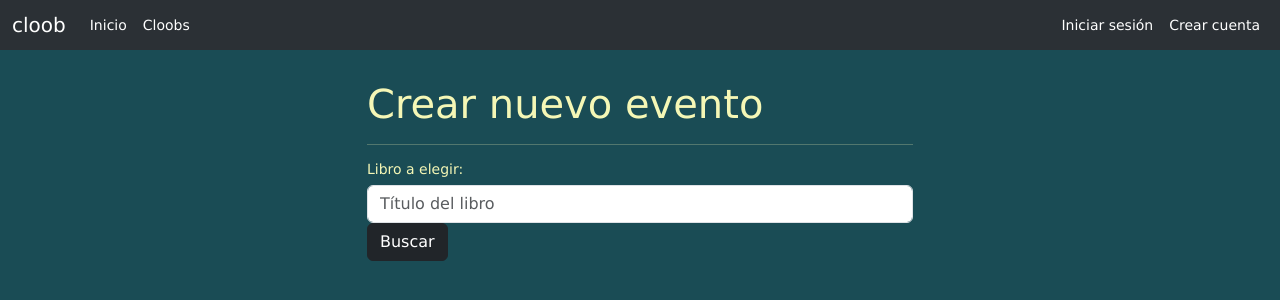
After one commit to danisalo/cloob-virtual-book-club, a Node server app: template views/event/create-event-1.hbs in a window 1280 px wide. The commit adds this page. Shown: the top 300 px of the page. Run offline with Node 20, Linux system fonts and the light colour scheme; the template is opened without the code that fills it, so the values that code supplies are empty; some libraries are stand-ins or nearby versions.

Commit message:
conflicts

```diff
--- a/package.json
+++ b/package.json
@@ -9,6 +9,7 @@
   "dependencies": {
     "axios": "^1.3.3",
     "bcryptjs": "^2.4.3",
+    "cloudinary": "^1.34.0",
     "connect-mongo": "^4.6.0",
     "cookie-parser": "^1.4.6",
     "dotenv": "^16.0.3",
@@ -17,6 +18,8 @@
     "hbs": "^4.2.0",
     "mongoose": "^6.9.2",
     "morgan": "^1.10.0",
+    "multer": "*",
+    "multer-storage-cloudinary": "^4.0.0",
     "serve-favicon": "^2.5.0"
   },
   "devDependencies": {
--- a/routes/event.routes.js
+++ b/routes/event.routes.js
@@ -10,16 +10,16 @@ const User = require('./../models/User.model')
 const { currentUser, isLoggedIn, isLoggedOut, checkRole } = require('../middlewares/route-guard')
 
 // Create Event form render #1
-router.get('/crear-evento-1', /*middleware organizer*/(req, res, next) => { res.render('event/create-event') })
+router.get('/crear-evento-1', /*middleware organizer*/(req, res, next) => { res.render('event/create-event-1') })
 
 // Create Event form handler #1
 router.post('/crear-evento-1', /*middleware organizer*/(req, res, next) => {
     const { searchBook } = req.body
-    const { currentUser_id } = req.session.currentUser
+    // const { currentUser_id } = req.session.currentUser
 
     Event
         .searchBooks(searchBook)
-        .create({ searchBook, owner: currentUser_id })
+        // .create({ searchBook, owner: currentUser_id })
         .then(() => res.redirect(`/cloob/${cloob._id}`))
         .catch(err => next(err))
 })
--- /dev/null
+++ b/views/event/create-event-1.hbs
@@ -0,0 +1,23 @@
+<div class="container">
+    <div class="row justify-content-center">
+        <div class="col-md-6">
+            <h1>Crear nuevo evento</h1>
+            <hr>
+            <form action="evento/crear-evento-1" method="POST">
+                <div class="mb-3">
+                    <label for="searchBook" class="form-label">Libro a elegir:</label>
+
+                    <input type="text" class="form-control" id="searchBook" placeholder="Título del libro">
+
+                    <button type="submit" class="btn btn-dark">Buscar</button>
+                </div>
+            </form>
+        </div>
+    </div>
+</div>
+
+
+{{!-- <div class="wrapper_input">
+    <input id="search" type="text" placeholder="Type the keyword here...">
+    <button type="submit" onclick="loadBooks()">Search</button>
+</div> --}}
```
Also changed, not shown: config/uploader.config.js (added, +10 -0 lines), views/cloob/cloob-details.hbs (+4 -3 lines), views/event/create-event.hbs (deleted, +0 -18 lines), 1 other file.
